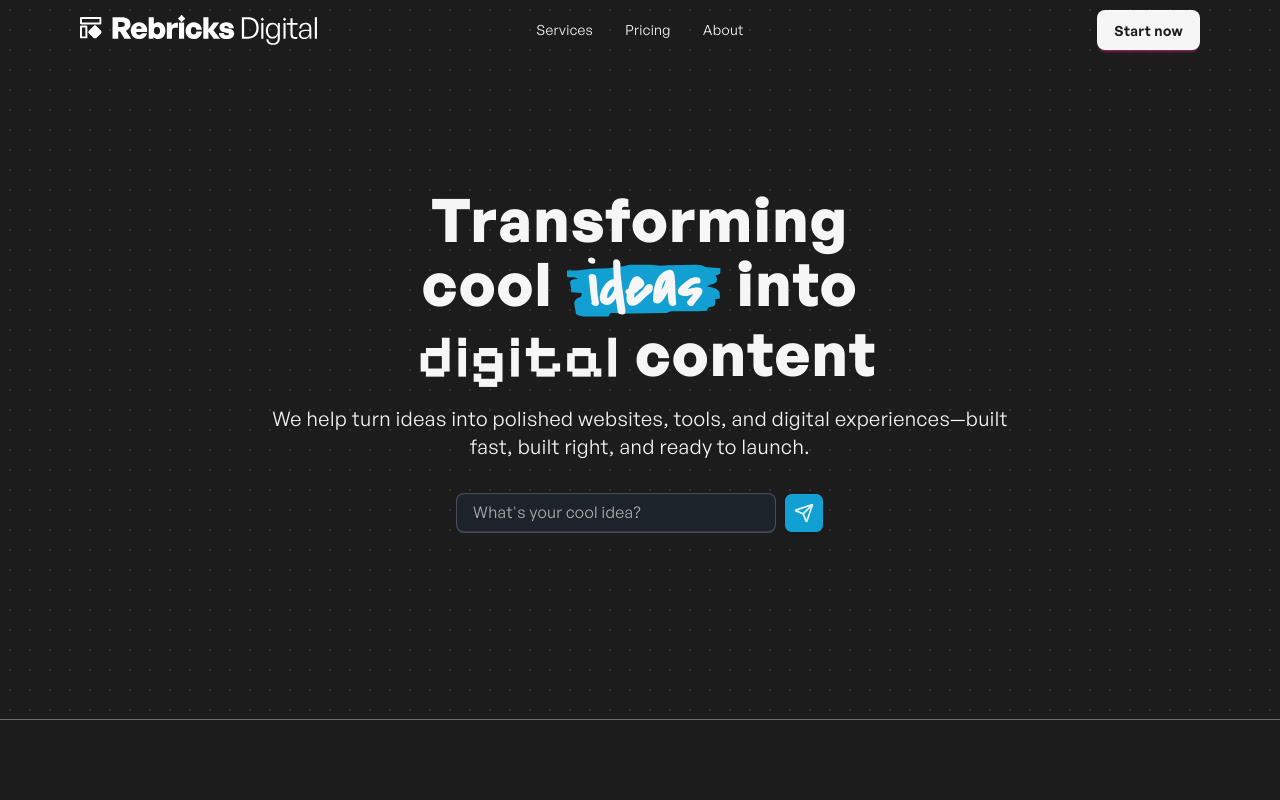
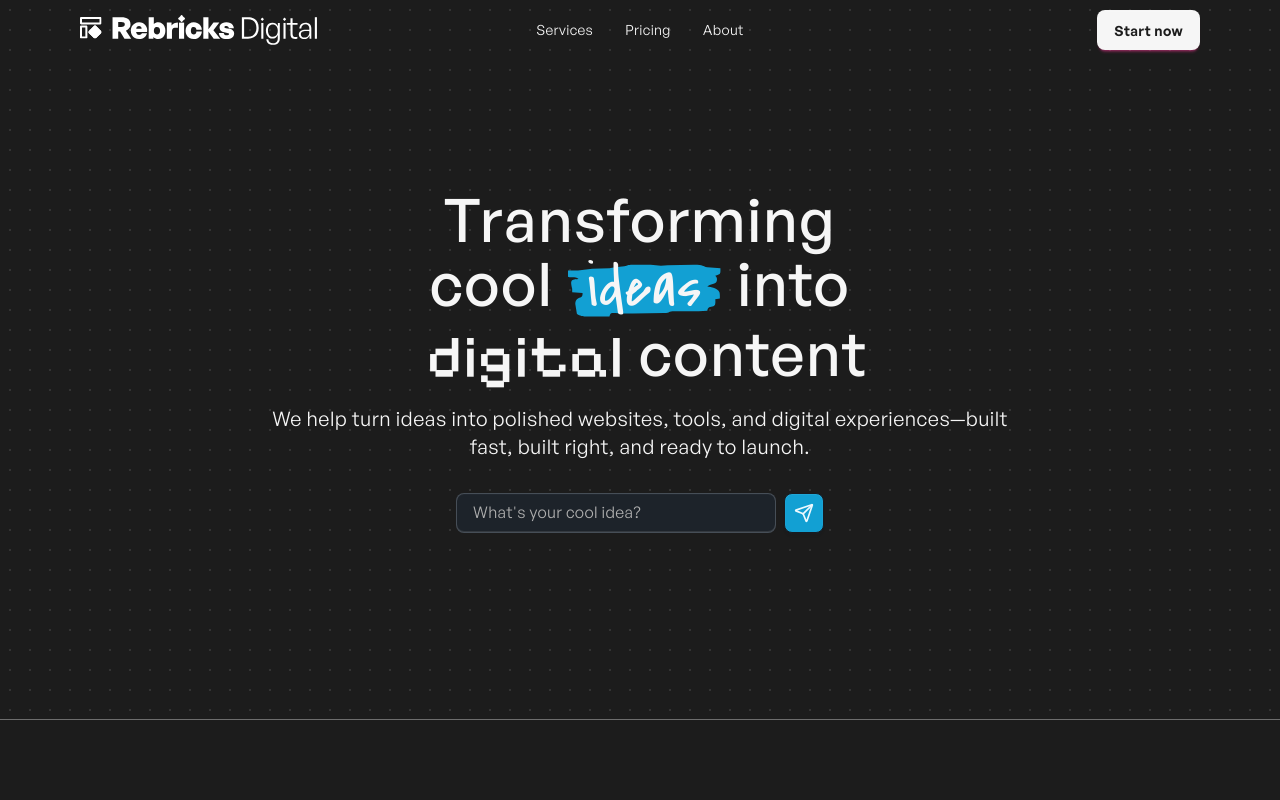
Before and after one commit to Computerly/placeholder, a SvelteKit app: page / in a window 1280 px wide. Shown: the top 800 px of the page. Built offline with nearby package versions, Linux system fonts and the light colour scheme.

Commit message:
updated font weight

```diff
--- a/src/routes/(app)/(root)/components/Hero.svelte
+++ b/src/routes/(app)/(root)/components/Hero.svelte
@@ -7,7 +7,7 @@
   class="h-[90dvh] grid place-items-center gridBG overflow-hidden p-8 border-b border-carbon-500"
 >
   <div class="flex flex-col items-center relative">
-    <h1 class="text-fluid-6xl/16 text-center whitespace-pre mb-4 font-black">
+    <h1 class="text-fluid-6xl/16 text-center whitespace-pre mb-4 font-medium">
       Transforming<br />cool
       <span class="font-cursive whitespace-pre highlight">ideas</span>
       into<br />
```
